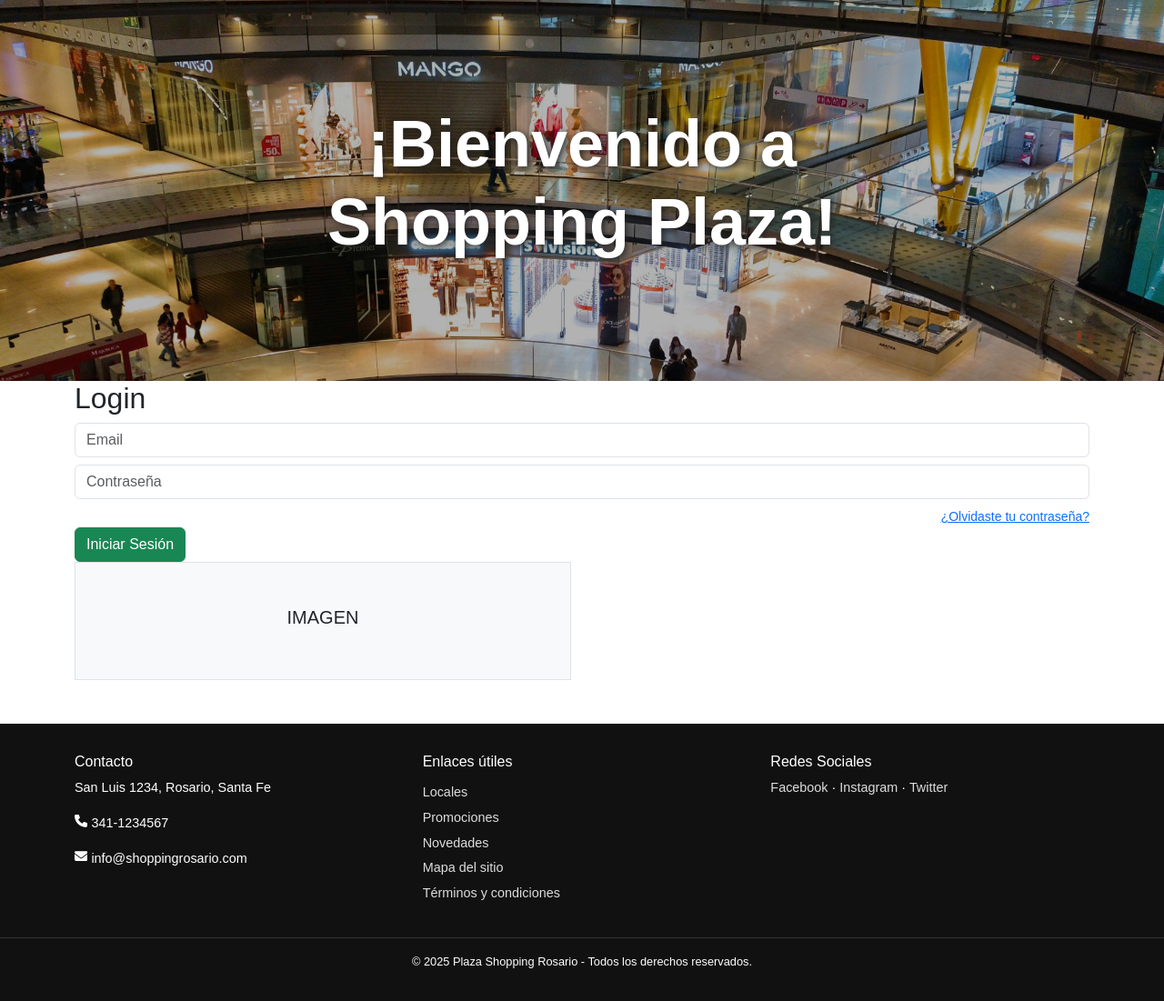
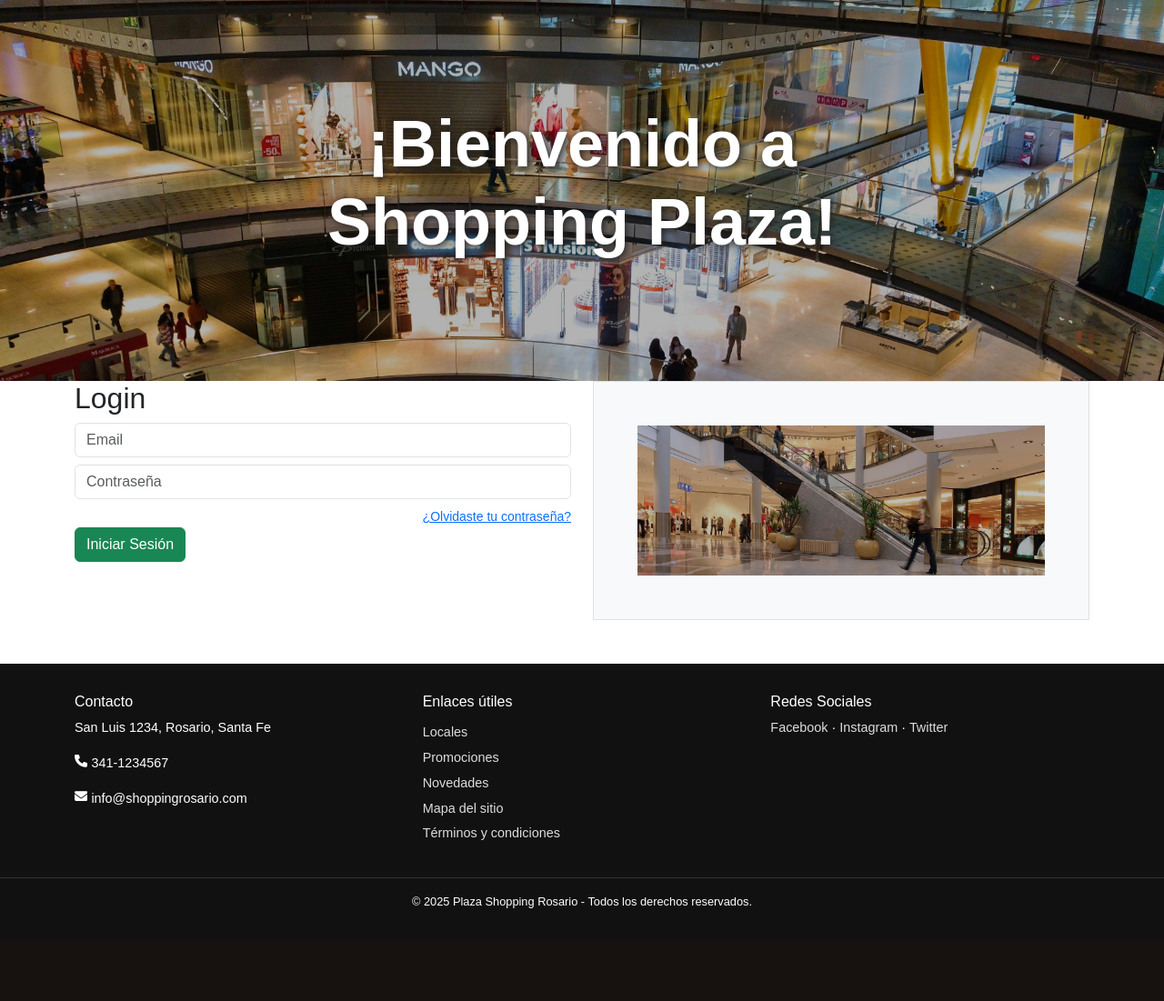
Before and after one commit to NeirottiBruno/EntornosGraficos-TPI, a PHP site: page /login.php in a window 1280 px wide. Shown: the part 98-1199 px from the top of the page at 91% size. After the commit the page ends 1097 px from the top, so only its background shows below. Run offline with PHP 8.4, Linux system fonts and the light colour scheme.

Commit message:
cambios  en login y registro

```diff
--- a/Frontend/paginas/login.php
+++ b/Frontend/paginas/login.php
@@ -38,6 +38,7 @@ if ($_SERVER["REQUEST_METHOD"] === "POST") {
 <!-- Sección Login -->
 <div class="container mb-5">
   <div class="row">
+    <div class="col-md-6">
       <h2>Login</h2>
       <?php if ($mensaje): ?><div class="alert alert-danger"><?= $mensaje ?></div><?php endif; ?>
       <form method="post">
@@ -46,11 +47,12 @@ if ($_SERVER["REQUEST_METHOD"] === "POST") {
         <a href="#" class="small d-block text-end">¿Olvidaste tu contraseña?</a>
         <button class="btn btn-success">Iniciar Sesión</button>
       </form>
+    </div>
 
     <!-- Imagen -->
     <div class="col-md-6 d-flex align-items-center justify-content-center">
       <div class="bg-light text-center p-5 border w-100">
-        <h5>IMAGEN</h5>
+        <img src="../assets/imagen/shoppinghall.jpg" class="img-fluid" alt="Imagen de Login" style="max-width: 100%; height: auto;">
       </div>
     </div>
   </div>
--- a/Frontend/paginas/register.php
+++ b/Frontend/paginas/register.php
@@ -54,7 +54,7 @@ if ($_SERVER["REQUEST_METHOD"] === "POST") {
     <!-- Imagen -->
     <div class="col-md-6 d-flex align-items-center justify-content-center">
       <div class="bg-light text-center p-5 border w-100">
-        <h5>IMAGEN</h5>
+        <img src="../assets/imagen/shoppinghall.jpg" class="img-fluid" alt="Imagen de Registro" style="max-width: 100%; height: auto;">
       </div>
     </div>
   </div>
```
Lines whose indentation alone changed are shown as unchanged.
